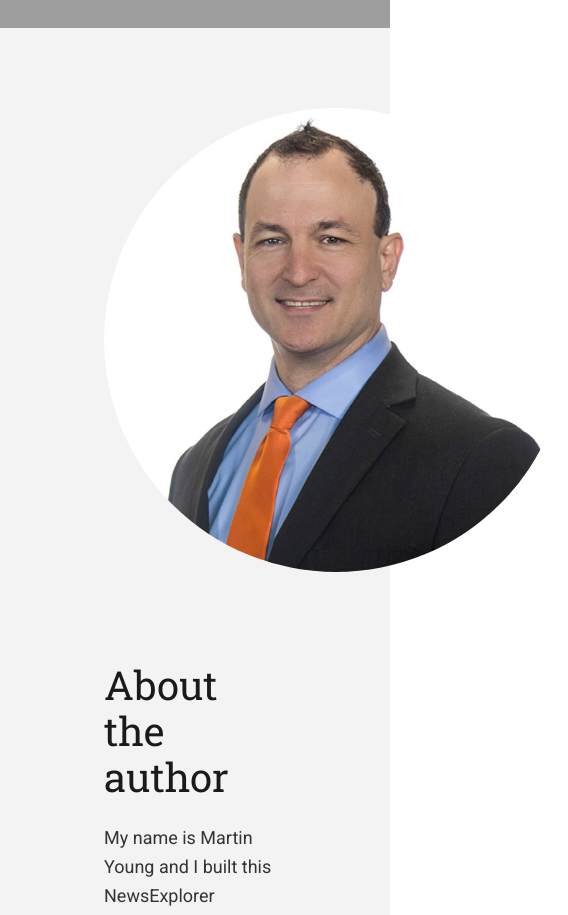
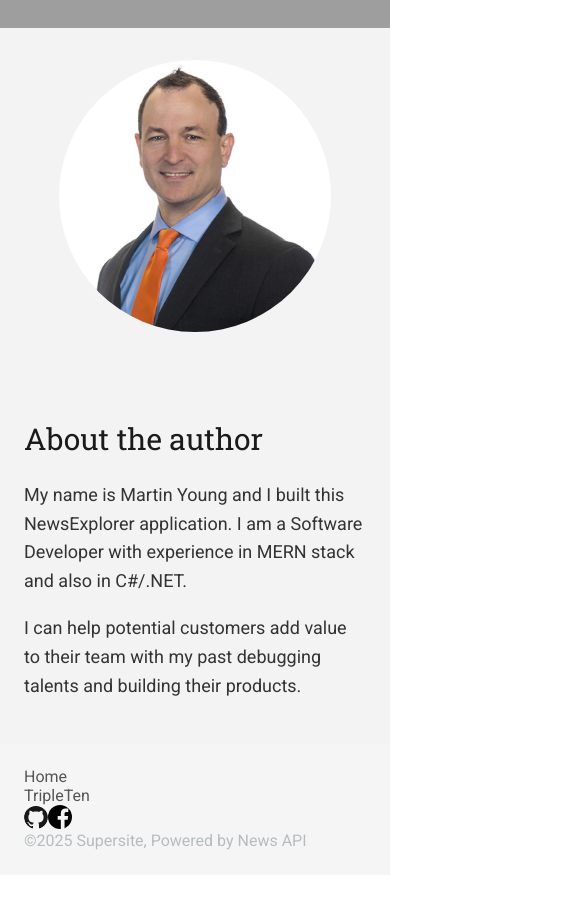
Before and after one commit to VariusValinium22/NewsExplorer, a React (Vite) app: page / in a window 390 px wide. Shown: the part 496-1411 px from the top of the page, 568 px wide, since content can reach past the window. After the commit the page ends 1371 px from the top, so only its background shows below. Built offline with nearby package versions, Linux system fonts and the light colour scheme; grey boxes are pictures that could not be loaded.

Commit message:
problems with the footer. Can not split the links from the icons on mobile screen

```diff
--- a/src/components/About/About.css
+++ b/src/components/About/About.css
@@ -38,3 +38,21 @@
     text-align: left;
     margin-bottom: 12px;
   }
+
+  @media screen and (max-width: 768px) {
+    .about {
+      padding: 32px 24px;
+      flex-direction: column;
+    align-items: center;
+    text-align: center;
+    }
+
+    .about__image {
+      width: 272px;
+      height: 272px;
+    }
+
+    .about__title {
+      font-size: 30px;
+    }
+  }
--- a/src/components/Footer/Footer.css
+++ b/src/components/Footer/Footer.css
@@ -42,3 +42,55 @@
     object-fit: cover;
     flex-shrink: 0;
   }
+
+  @media screen and (max-width: 768px) {
+    .footer {
+      /* flex-direction: column; */
+      /* align-items: flex-start; */
+      padding: 24px;
+      /* gap: 16px; */
+    }
+
+    .footer__links {
+      /* width: 100%; */
+      display: block;
+      /* justify-content: space-between; */
+      /* flex-wrap: wrap; */
+      /* gap: 16px; */
+    }
+
+    .footer__link {
+      display: block;
+      /* margin-bottom: 8px; */
+    }
+
+    /*  .footer__links > a.footer__link:nth-child(1),
+    .footer__links > a.footer__link:nth-child(2) {
+      display: block;
+    } */
+
+    /* .footer__links > a:not(.footer__link) {
+      display: inline-block;
+      margin-left: auto;
+    } */
+
+    .footer__text {
+      font-size: 16px;
+      order: 2;
+      white-space: nowrap;
+      /* width: 100%; */
+      /* text-align: left; */
+      /* margin-top: 16px; */
+
+    }
+
+    .footer__link {
+      font-size: 16px;
+    }
+
+    .icon__image {
+      width: 24px;
+      height: 24px;
+      /* margin-left: 12px; */
+    }
+  }
--- a/src/components/Main/Main.css
+++ b/src/components/Main/Main.css
@@ -17,11 +17,10 @@
   .cards__show-more {
     font-family: "Roboto", fantasy;
     display: block;
-    margin: 64px auto 80px;               /* centers horizontally */
-    padding: 12px 24px;
+    margin: 64px auto 80px;
     height: 64px;
     width: 288px;
-    background-color: #FFFFFF;       /* light gray like Figma */
+    background-color: #FFFFFF;
     border: none;
     border-radius: 48px;
     font-weight: 500;
@@ -69,4 +68,9 @@
       font-size: 30px;
       padding: 32px 16px 58px;
     }
+
+    .cards__show-more {
+      margin: 16px auto 24px;
+      padding: 0;
+    }
   }
--- a/src/components/NewsCard/NewsCard.css
+++ b/src/components/NewsCard/NewsCard.css
@@ -97,7 +97,7 @@
 }
 
 .news-card__image {
-  width: 100%;
+  width: 400px;
   height: 272px;
   object-fit: cover;
 }
@@ -137,8 +137,8 @@
   margin-top: 0;
   margin-bottom: 46px;
   display: -webkit-box;
-  line-clamp: 3;
-  -webkit-line-clamp: 3;
+  line-clamp: 4;
+  -webkit-line-clamp: 4;
   -webkit-box-orient: vertical;
   overflow: hidden;
   text-overflow: ellipsis;
@@ -163,6 +163,18 @@
     height: 440px;
   }
 
+  .news-card__image {
+    width: 288px;
+    height: 196px;
+  }
+
+  .news-card__info {
+    padding: 16px;
+  }
+
+  .news-card__date {
+    margin-bottom: 10px;
+  }
   .news-card__button {
     top: 16px;
     right: 16px;
@@ -173,6 +185,11 @@
   }
 
   .news-card__text {
-    margin-bottom: 12px;
+    margin-bottom: 30px;
+  }
+
+  .news-card__source {
+    font-size: 16px;
+    margin: 0;
   }
 }
```
